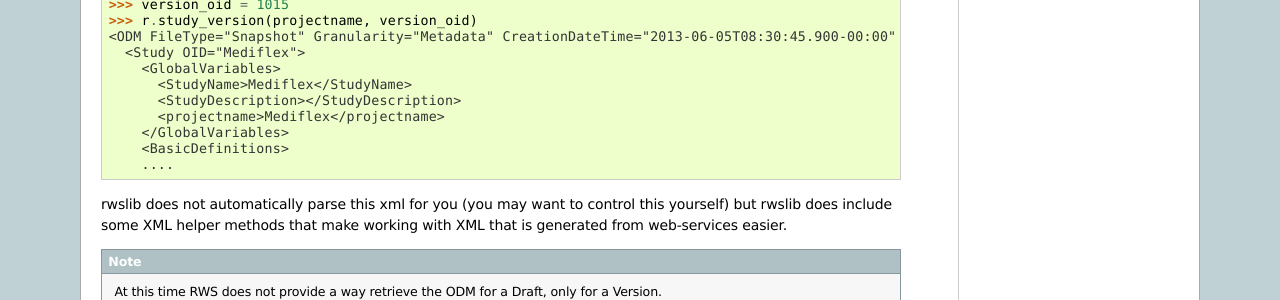
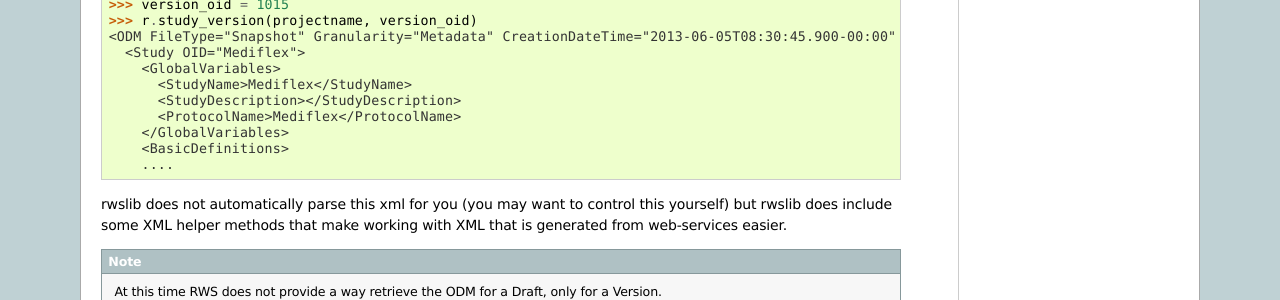
Before and after one commit to mdsol/rwslib, a Sphinx documentation site: the page built from docs/source/api.rst, in a window 1280 px wide and 900 px high, scrolled down 2028 px. Shown: the part 507-807 px from the top of the window. Built offline with Sphinx 7.4.7, drawn with Linux system fonts in a browser that asks for light colours; some of the changed lines change nothing that is shown.

Commit message:
Fix for Projectname/Protocolname in docs

```diff
--- a/docs/source/api.rst
+++ b/docs/source/api.rst
@@ -161,7 +161,7 @@ Example::
         <GlobalVariables>
           <StudyName>Mediflex</StudyName>
           <StudyDescription></StudyDescription>
-          <projectname>Mediflex</projectname>
+          <ProtocolName>Mediflex</ProtocolName>
         </GlobalVariables>
         <BasicDefinitions>
         ....
```
